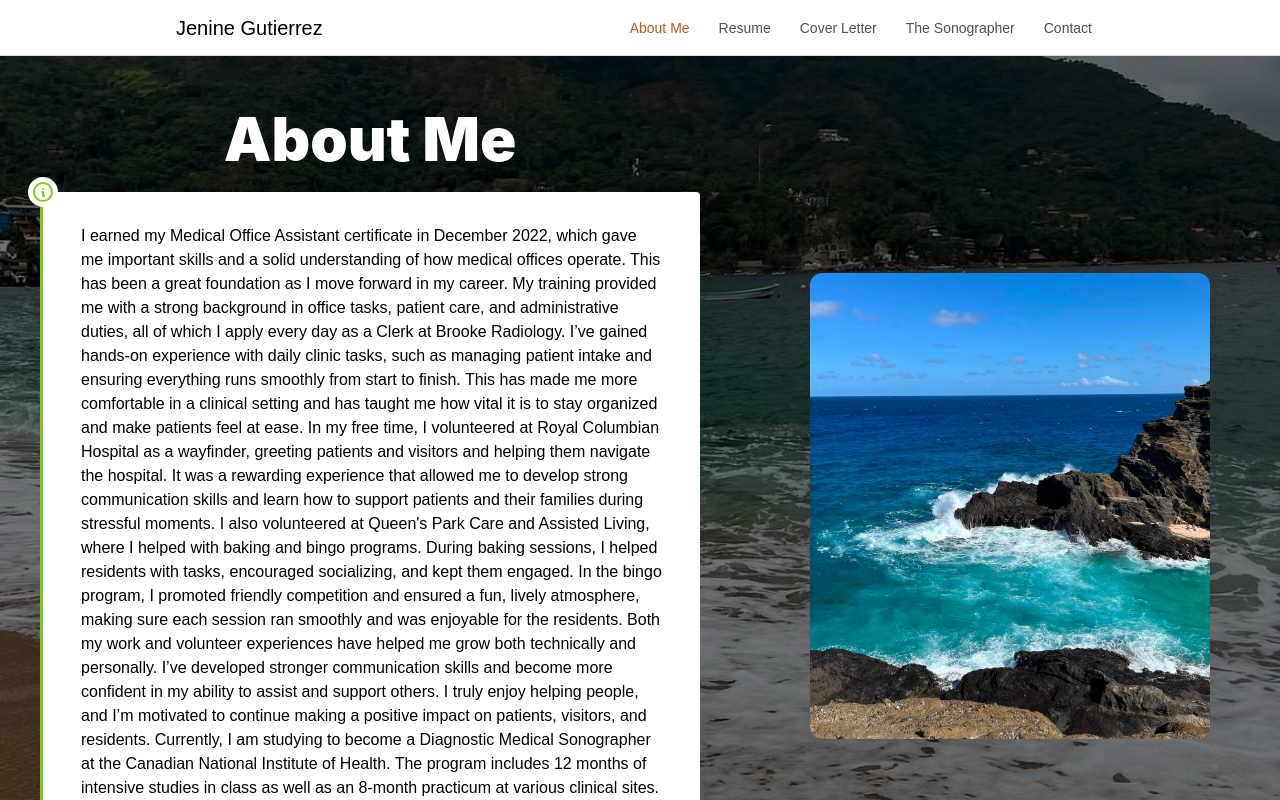
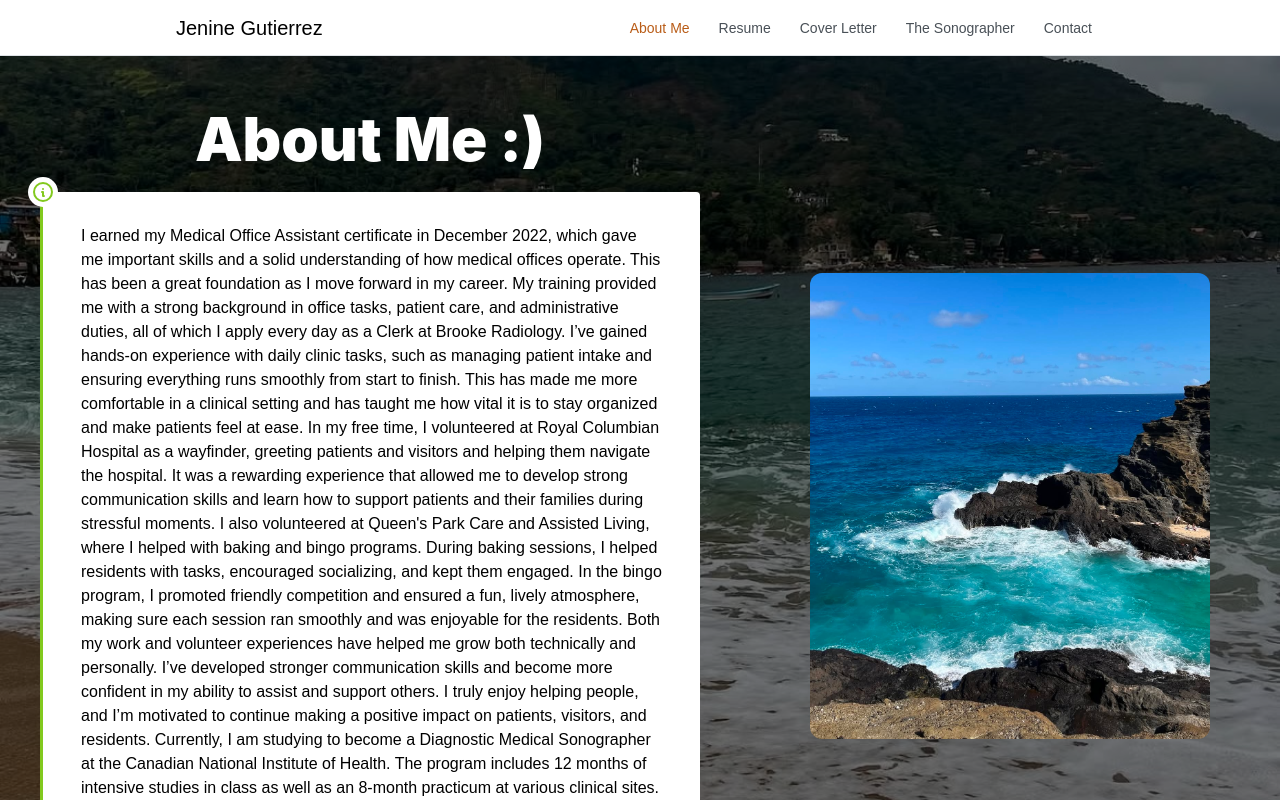
Before and after one commit to jenineKyle/jenine-portfolio, a Next.js app: page / in a window 1280 px wide. Shown: the top 800 px of the page. Built offline with nearby package versions, Linux system fonts and the light colour scheme.

Commit message:
change files

```diff
--- a/pages/index.tsx
+++ b/pages/index.tsx
@@ -39,8 +39,8 @@ export default function Home() {
                         }}
                     >
                         <Title order={1} className={classes.title}>
-                            About Me
-            </Title>
+                            About Me :)
+                        </Title>
 
                         {/* Blockquote Sections */}
 
@@ -61,7 +61,7 @@ export default function Home() {
 
 
                             I, Jenine Gutierrez, am a member in good standing with the Canadian National Institute of Health, Sonography Canada, and the American Registry for Diagnostic Medical Sonography.
-                            </Blockquote>
+                        </Blockquote>
 
                     </Box>
 
```
